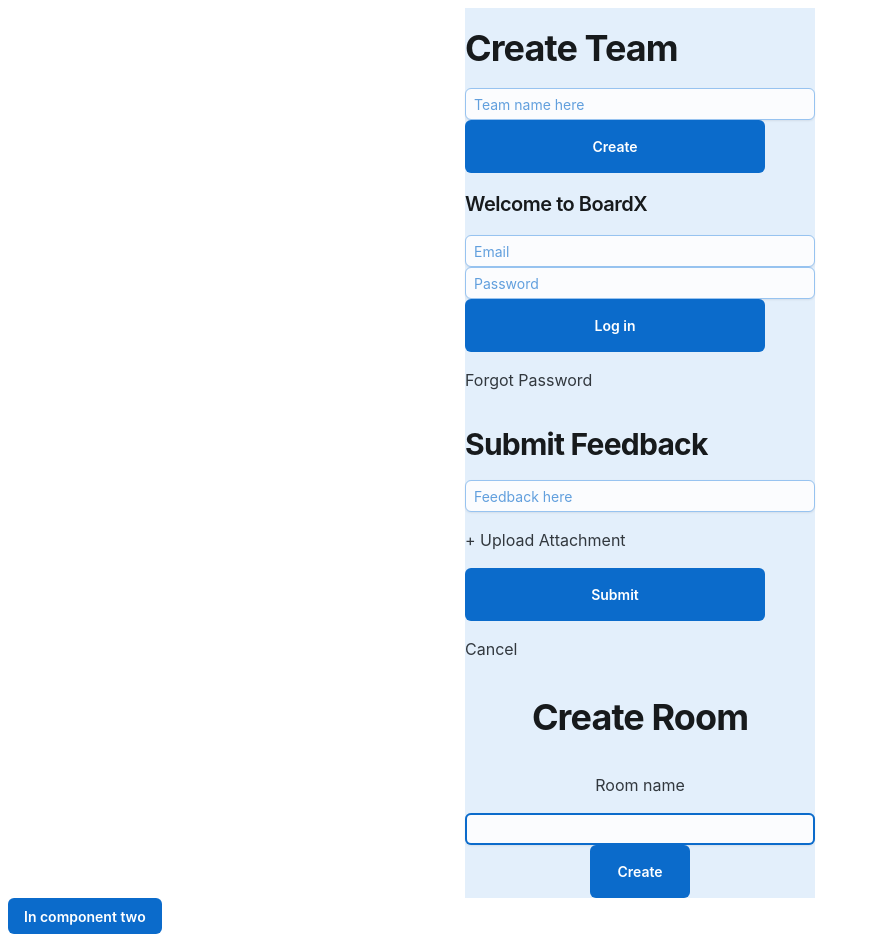
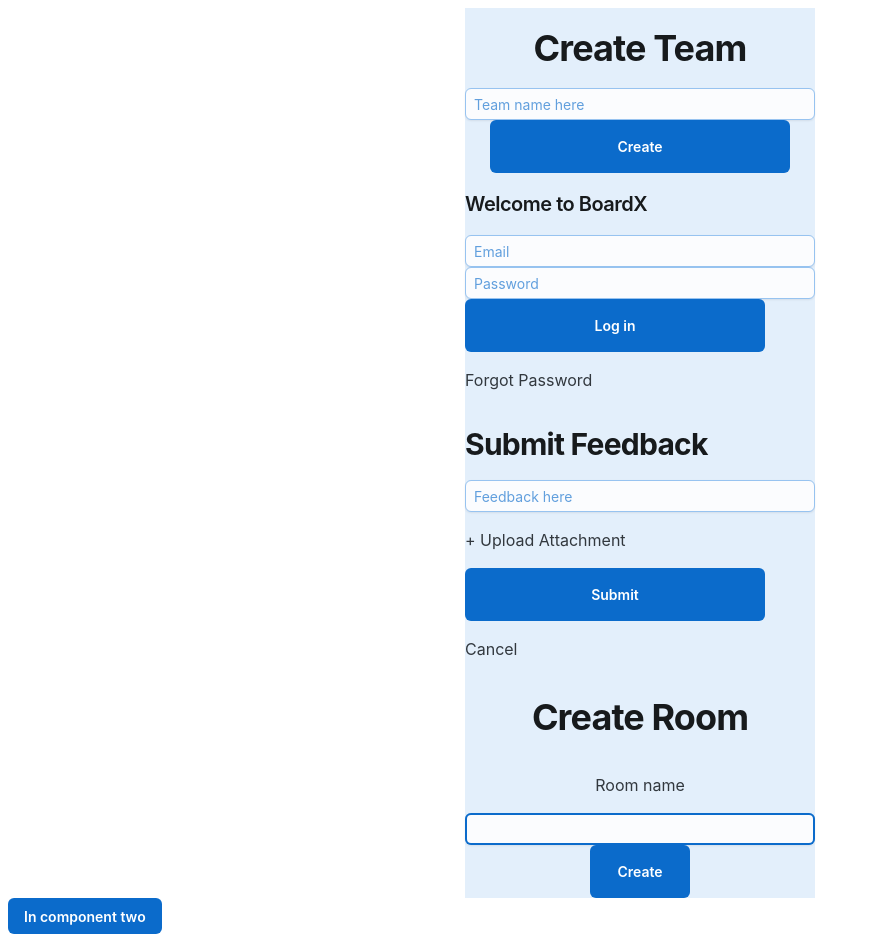
Before and after one commit to caryj567/JoyUI1, a React (Create React App) app: page / in a window 1280 px wide. Shown: the whole page, without its empty margins (0-870 px from the left). Built offline with nearby package versions, Linux system fonts and the light colour scheme.

Commit message:
Update Center.tsx

```diff
--- a/src/Center.tsx
+++ b/src/Center.tsx
@@ -15,7 +15,9 @@ export default function BasicButtons()
 
         <Box alignItems="center">
             <Sheet color="primary" variant="soft" sx={{width: 350, mx:"auto", my:"auto"}}>
-                <Typography level="h1" sx={{mx:"auto", py:2}}>Create Team</Typography>
+                <div style={{display:'flex', alignItems:'center', justifyContent:'center'}}>
+                    <Typography level="h1" sx={{mx:"auto", py:2}}>Create Team</Typography>
+                </div>
                 <FormControl id="Id" required size="sm" color="primary">
 
                     <Input
@@ -30,7 +32,9 @@ export default function BasicButtons()
                       variant="outlined" />
                     {/*<FormHelperText>Help!</FormHelperText>*/}
                   </FormControl>
-                <Button sx={{width:300, mx:"auto", py:2, px: 3}}>Create</Button>
+                <div style={{display:'flex', alignItems:'center', justifyContent:'center'}}>
+                    <Button sx={{width:300, mx:"auto", py:2, px: 3}}>Create</Button>
+                </div>
             </Sheet>
         </Box>
 
```
